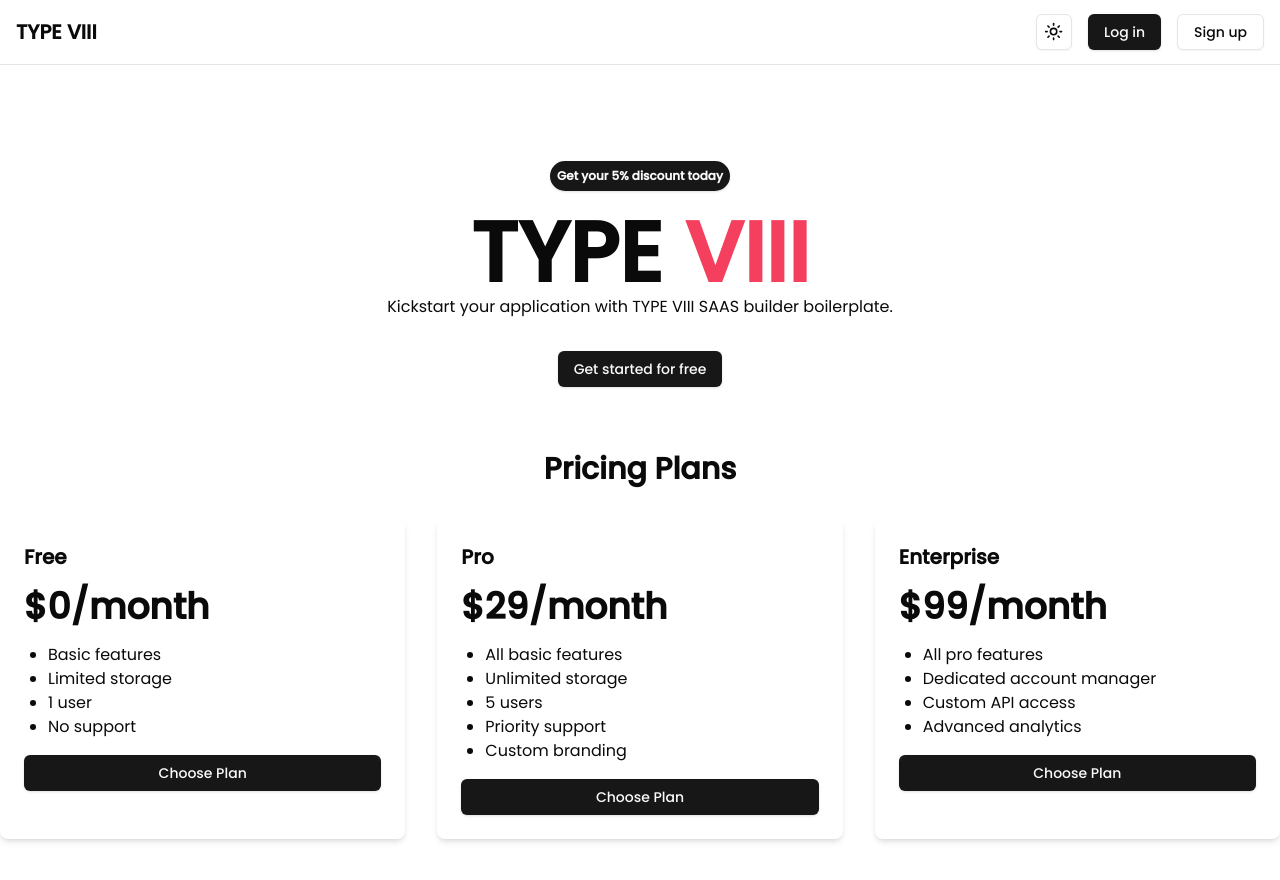
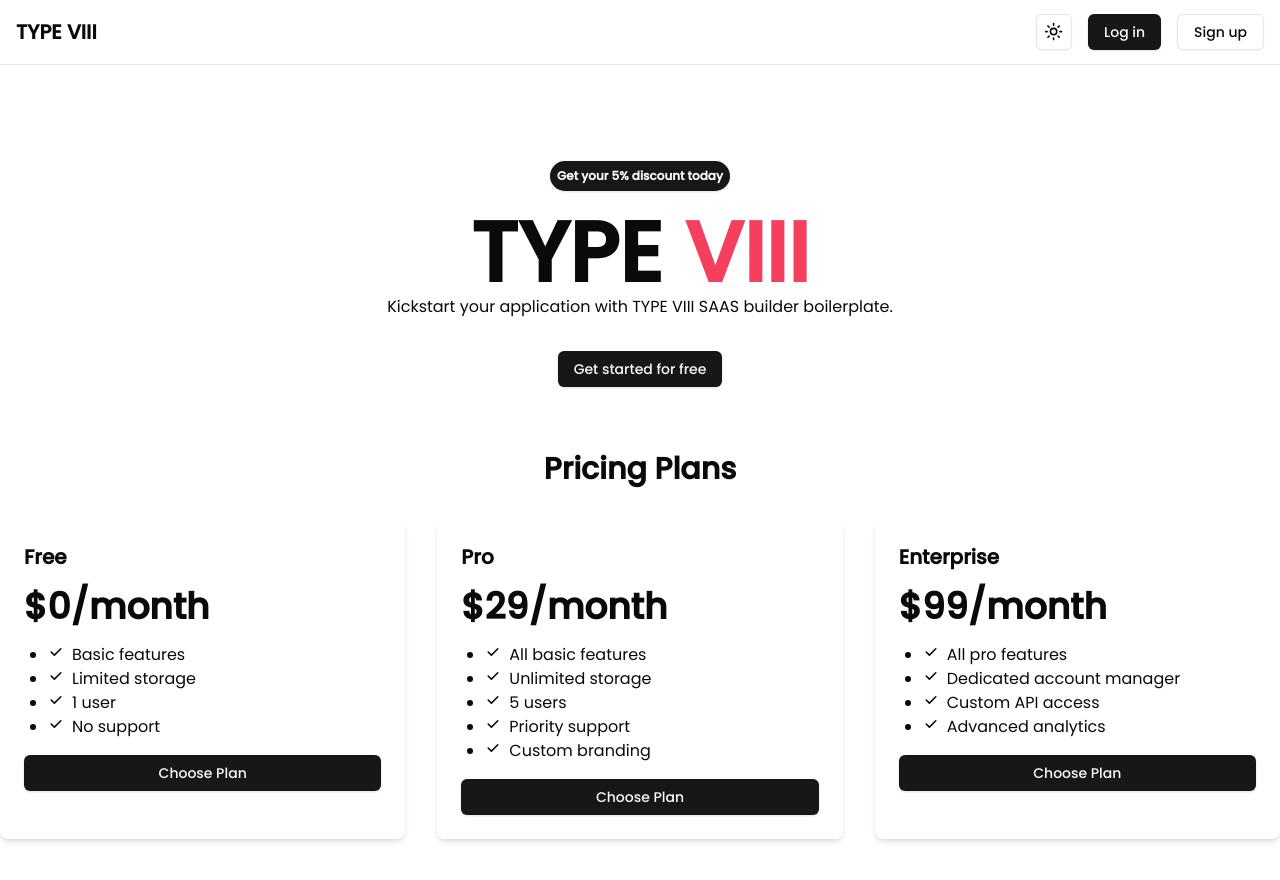
Before and after one commit to nemethdavid03/quiz, a Next.js app: page / in a window 1280 px wide. Shown: the top 880 px of the page. Built offline with nearby package versions, Linux system fonts and the light colour scheme; no server answers.

Commit message:
Updated page.tsx

```diff
--- a/src/app/page.tsx
+++ b/src/app/page.tsx
@@ -99,14 +99,21 @@ const Pricing = () => {
           <motion.div
             key={index}
             className="rounded-lg shadow-md bg-white p-6"
-            whileHover={{ scale: 1.05 }}
+            // whileHover={{ scale: 1.05 }} // Removed scaling from the card
             transition={{ duration: 0.2 }}
           >
             <h3 className="text-xl font-bold mb-4">{plan.name}</h3>
             <div className="text-4xl font-bold mb-4">${plan.price}/month</div>
             <ul className="list-disc pl-6">
               {plan.features.map((feature, i) => (
-                <li key={i}>{feature}</li>
+                <li key={i}>
+                  <span className="inline-block mr-2">
+                    <svg xmlns="http://www.w3.org/2000/svg" viewBox="0 0 20 20" fill="currentColor" className="w-4 h-4">
+                      <path fillRule="evenodd" d="M16.707 5.293a1 1 0 010 1.414l-8 8a1 1 0 01-1.414 0l-4-4a1 1 0 011.414-1.414L8 12.586l7.293-7.293a1 1 0 011.414 0z" clipRule="evenodd" />
+                    </svg>
+                  </span>
+                  {feature}
+                </li>
               ))}
             </ul>
             <Button className="mt-4 w-full">Choose Plan</Button>
```
